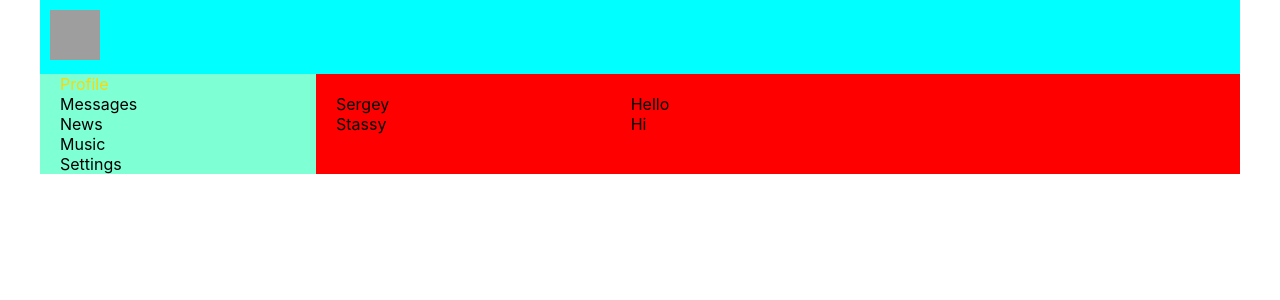
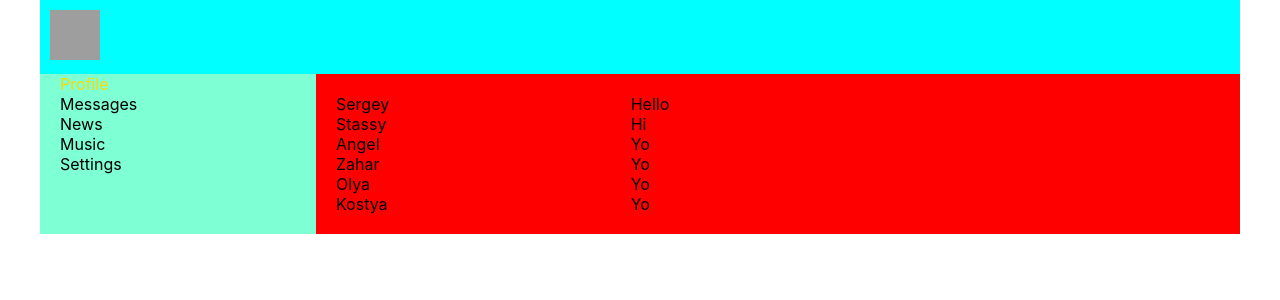
Before and after one commit to Begins1986/01-first-progect, a React (Create React App) app: page /news in a window 1280 px wide. Shown: the top 300 px of the page. Built offline with nearby package versions, Linux system fonts and the light colour scheme; grey boxes are pictures that could not be loaded.

Commit message:
add lesson 25

```diff
--- a/src/components/Dialogs/Dialogs.tsx
+++ b/src/components/Dialogs/Dialogs.tsx
@@ -24,7 +24,7 @@ const Message = (props: MessageProps) => {
 }
 
 const Dialogs = () => {
-    let dialogsData = [
+    let dialogs = [
         {id: 1, name: 'Sergey'},
         {id: 2, name: 'Stassy'},
         {id: 3, name: 'Angel'},
@@ -32,8 +32,7 @@ const Dialogs = () => {
         {id: 5, name: 'Olya'},
         {id: 6, name: 'Kostya'},
     ]
-
-    let messagesData = [
+    let messages = [
         {id: 1, name: 'Hello'},
         {id: 2, name: 'Hi'},
         {id: 3, name: 'Yo'},
@@ -42,25 +41,16 @@ const Dialogs = () => {
         {id: 6, name: 'Yo'},
     ]
 
+    const dialogsItem = dialogs.map(d => <DialogItem name={d.name} id={d.id}/>)
+    const messageItem = messages.map(m => <Message message={m.name}/>)
+
     return (
         <div className={s.dialogs}>
             <div className={s.dialogsItem}>
-                <DialogItem name={dialogsData[0].name} id={dialogsData[0].id}/>
-                <DialogItem name={dialogsData[1].name} id={dialogsData[1].id}/>
-
-                {/*<DialogItem name={'Sergey'} id={1}/>*/}
-                {/*<DialogItem name={'Stassy'} id={2}/>*/}
-                {/*<DialogItem name={'Angel'} id={3}/>*/}
-                {/*<DialogItem name={'Zahar'} id={4}/>*/}
-                {/*<DialogItem name={'Olya'} id={5}/>*/}
-                {/*<DialogItem name={'Kostya'} id={6}/>*/}
+                {dialogsItem}
             </div>
             <div className={s.messages}>
-                <Message message={messagesData[0].name}/>
-                <Message message={messagesData[1].name}/>
-                {/*<Message message={'Hi'}/>*/}
-                {/*<Message message={'Yo'}/>*/}
-                {/*<Message message={'Super'}/>*/}
+                {messageItem}
             </div>
         </div>
     );
--- a/src/components/Profile/MyPosts/MyPosts.tsx
+++ b/src/components/Profile/MyPosts/MyPosts.tsx
@@ -3,10 +3,14 @@ import Post from "./Post/Post";
 
 const MyPosts = () => {
 
-    let postData = [
+    let posts = [
         {id: 1, message: '"hello"', likeCount: 5},
         {id: 2, message: 'Hi', likeCount: 8},
+        {id: 2, message: 'Hi', likeCount: 8},
+        {id: 2, message: 'Hi', likeCount: 8},
     ]
+
+    const postItem = posts.map(p => <Post message={p.message} likeCount={p.likeCount}/>)
 
     return (
         <div>
@@ -20,8 +24,9 @@ const MyPosts = () => {
                 </div>
             </div>
             <div>
-                <Post message={postData[0].message} likeCount={postData[0].likeCount}/>
-                <Post message={postData[1].message} likeCount={postData[1].likeCount}/>
+                {postItem}
+                {/*<Post message={postData[0].message} likeCount={postData[0].likeCount}/>*/}
+                {/*<Post message={postData[1].message} likeCount={postData[1].likeCount}/>*/}
             </div>
         </div>
     );
```
